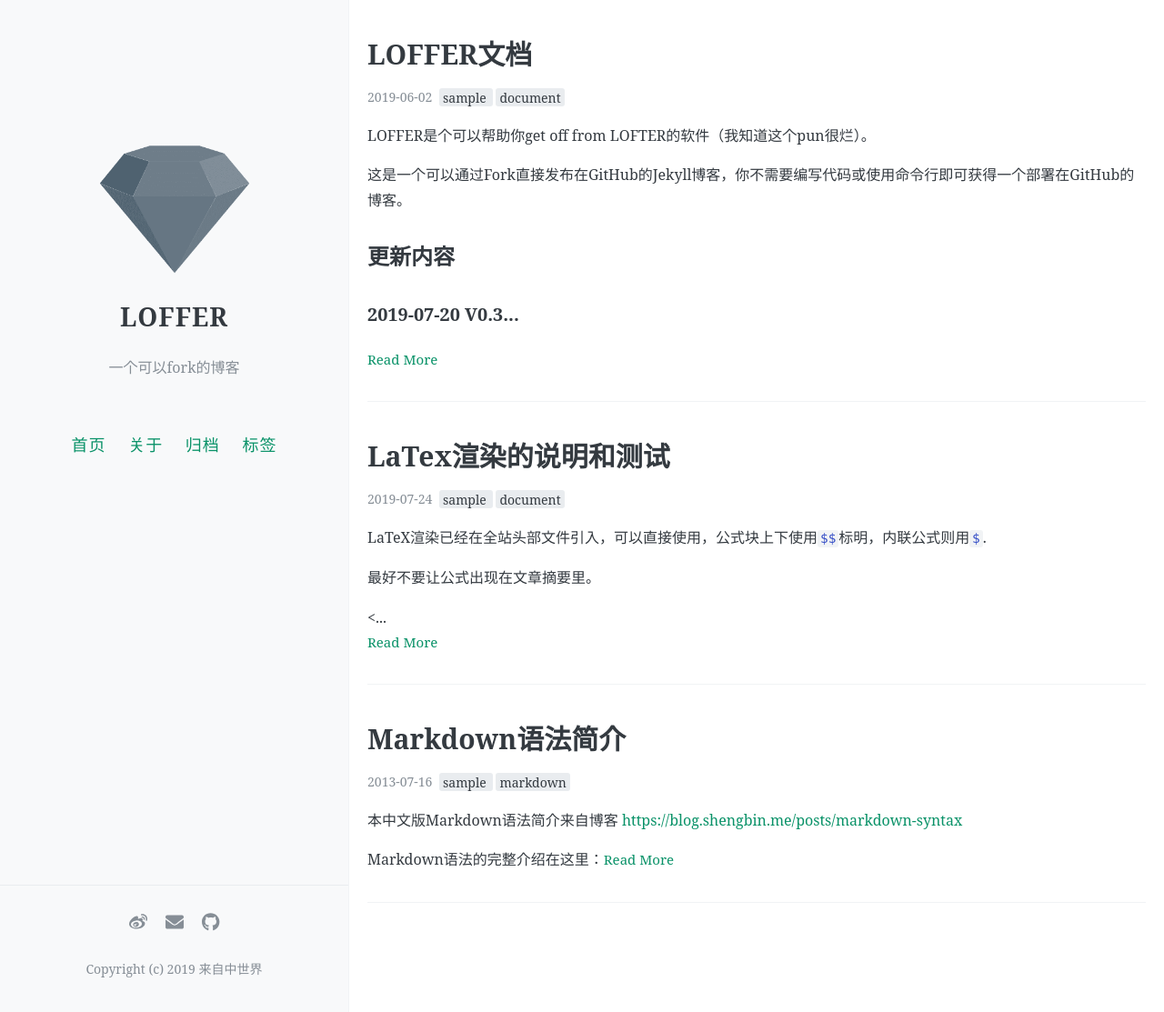
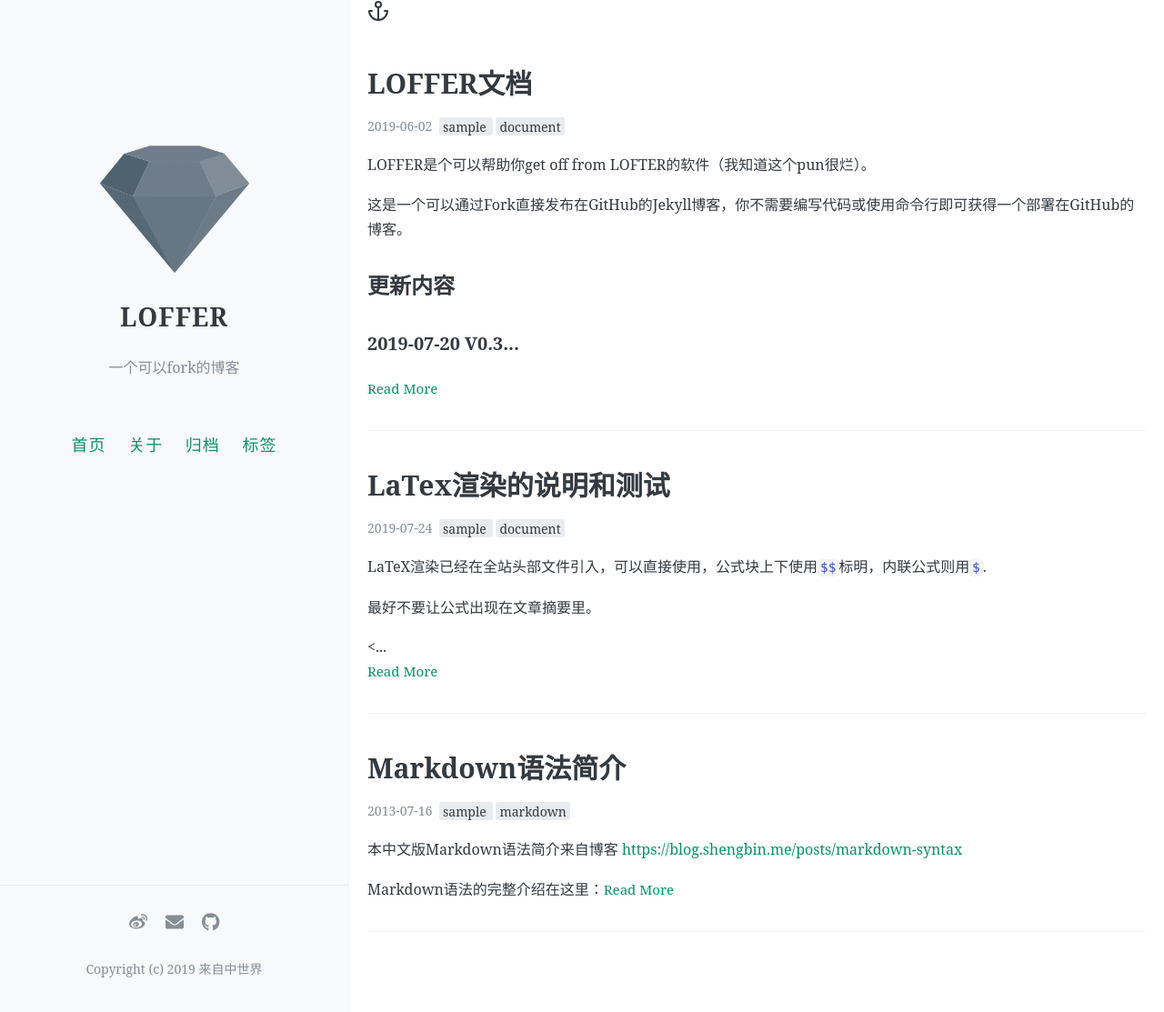
Before and after one commit to FromEndWorld/LOFFER, a Jekyll site: the page built from index.html, in a window 1280 px wide and 1113 px high. Shown: the whole window at 91% size. Built offline with Jekyll 4.4.1, drawn with Linux system fonts in a browser that asks for light colours; nearby versions of some CDN libraries; the list of posts is cut into pages by our own code; comment, search, counter and statistics services are not loaded.

Commit message:
Update index.html

```diff
--- a/index.html
+++ b/index.html
@@ -1,6 +1,7 @@
 ---
 layout: default
 ---
+<script src="https://unpkg.com/feather-icons"></script>
 
 {% if site.posts.size == 0 %}
   <h2>No post found</h2>
@@ -11,6 +12,7 @@
   {% for post in paginator.posts %}
   {% if post.pinned==true %}
     <article class="post pinned">
+      <i data-feather="anchor"></i>
       <h1>
         <a href="{{ site.baseurl }}{{ post.url }}">{{ post.title }}</a>
       </h1>
```
Also changed, not shown: other parts of index.html (+4 -0 lines).
